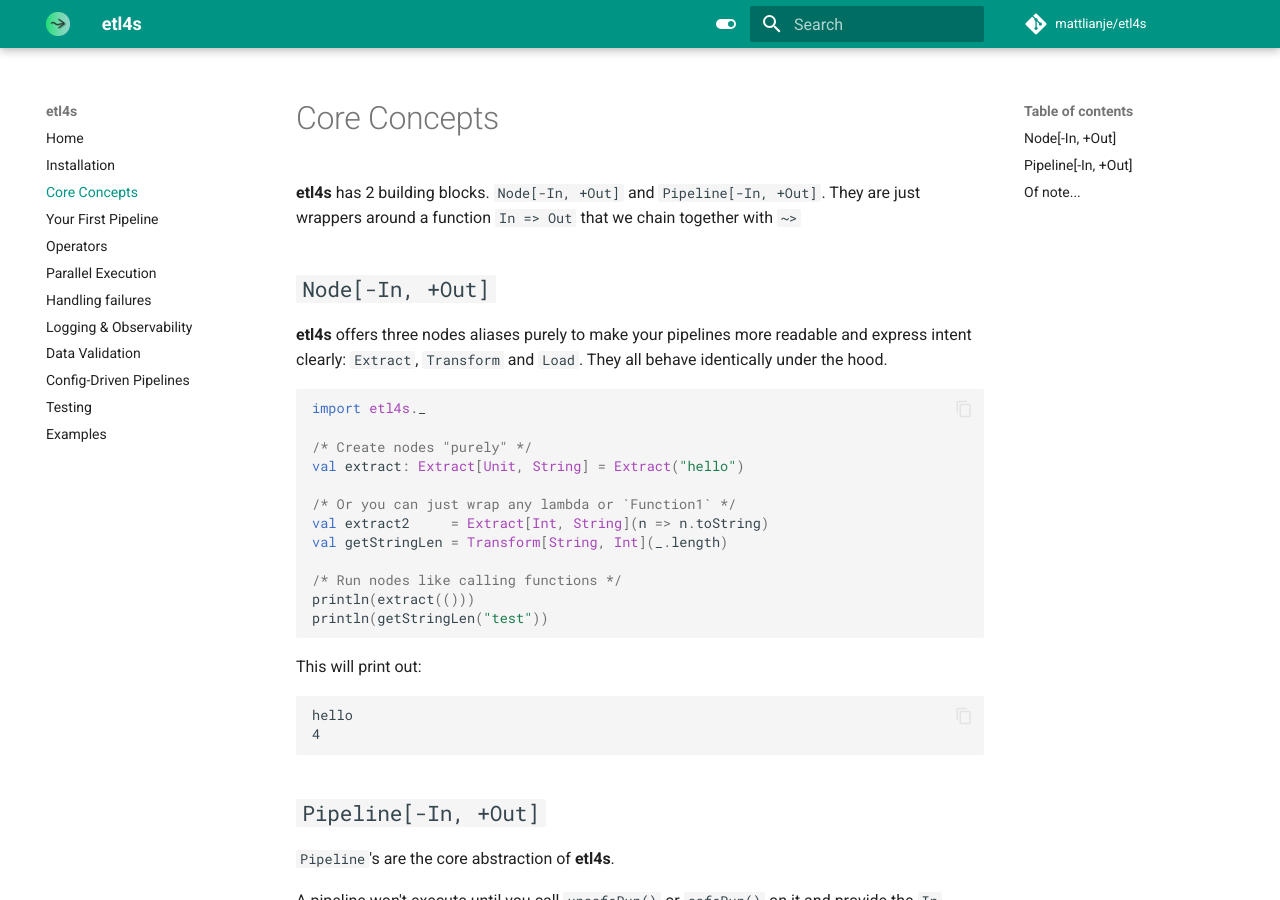
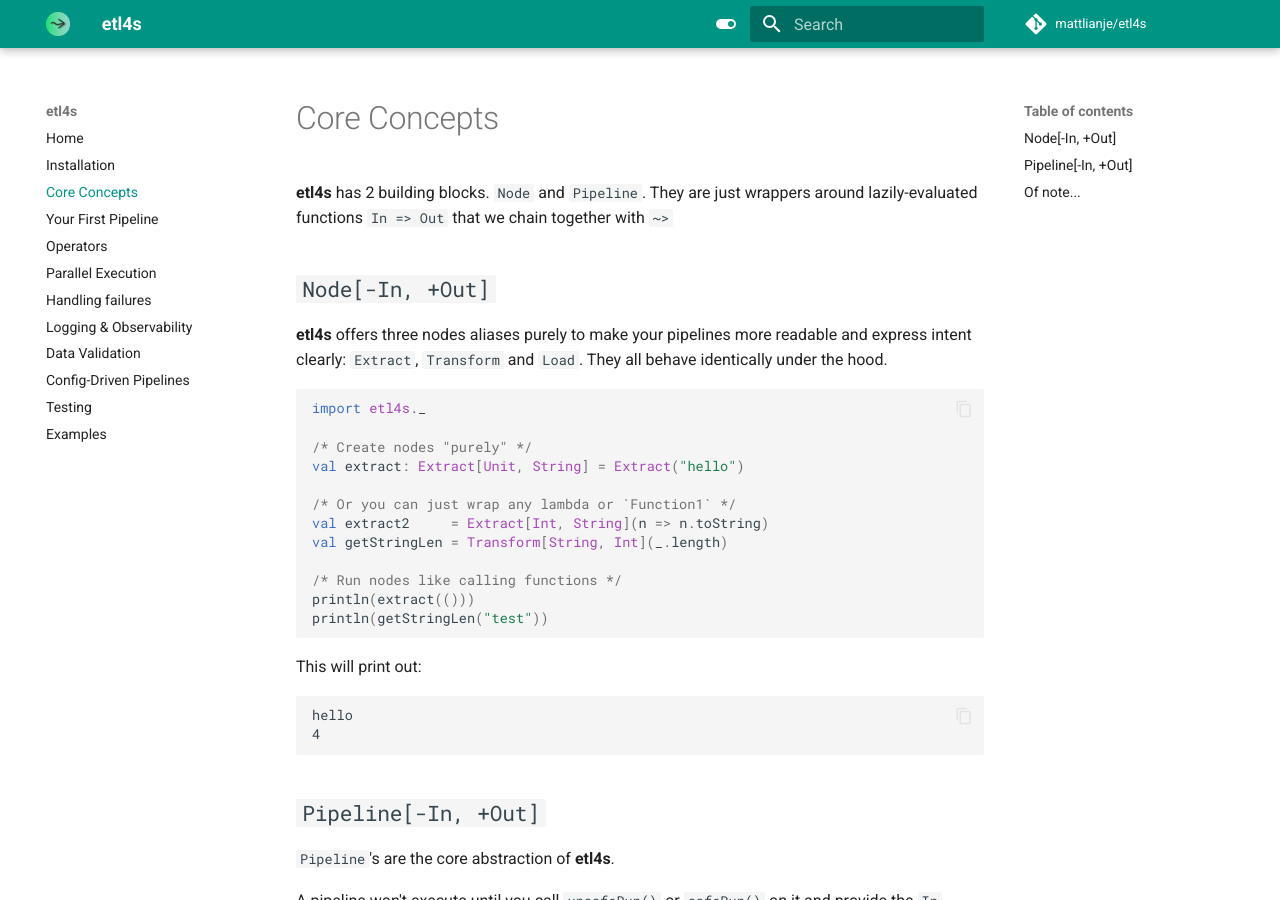
Before and after one commit to mattlianje/etl4s, an MkDocs documentation site: the page built from docs/core-concepts.md, in a window 1280 px wide and 900 px high. Built offline with MkDocs 1.6.1 and Material for MkDocs 9.7.7, drawn with Linux system fonts in a browser that asks for light colours; comment, search, counter and statistics services are not loaded.

Commit message:
feat: doc

```diff
--- a/docs/core-concepts.md
+++ b/docs/core-concepts.md
@@ -1,5 +1,5 @@
 
-**etl4s** has 2 building blocks. `Node[-In, +Out]` and `Pipeline[-In, +Out]`. They are just wrappers around a function
+**etl4s** has 2 building blocks. `Node` and `Pipeline`. They are just wrappers around lazily-evaluated functions
 `In => Out` that we chain together with `~>`
 
 ## `Node[-In, +Out]`
```
